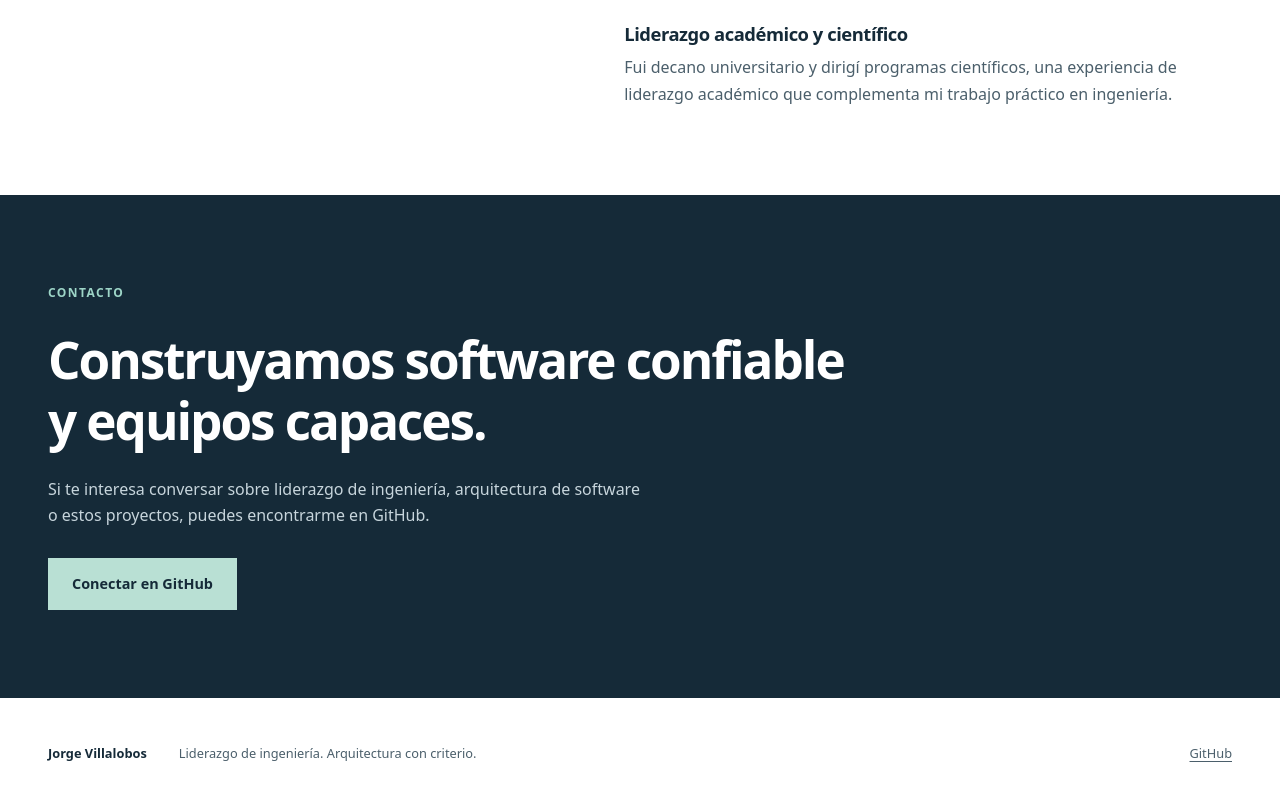
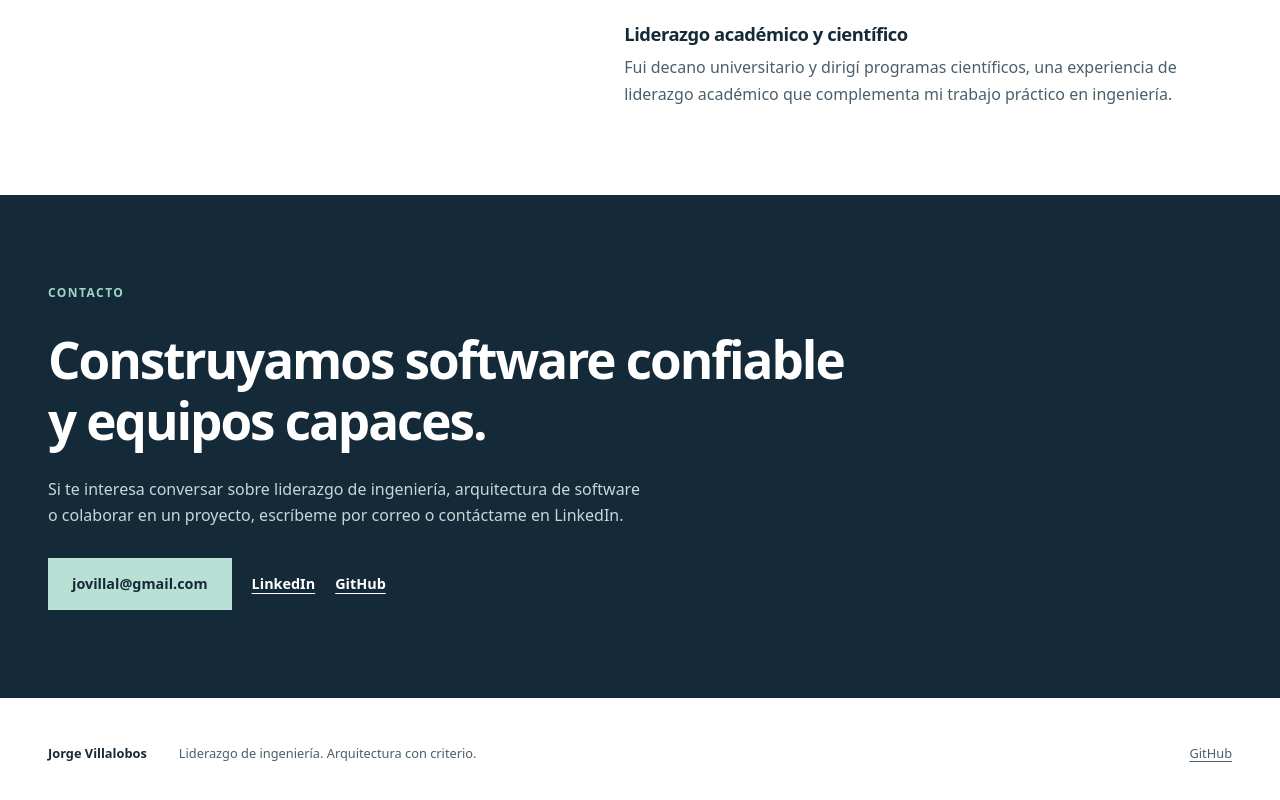
Before and after one commit to jovillal/jovillal.github.io, a plain HTML site: page es/index.html in a window 1280 px wide. Shown: the part 2279-3079 px from the top of the page. Drawn offline with Linux system fonts and the light colour scheme.

Commit message:
Add approved contact options to Spanish portfolio

```diff
--- a/es/index.html
+++ b/es/index.html
@@ -37,7 +37,7 @@
     <section class="leadership section container" id="leadership" aria-labelledby="leadership-title">
       <div><p class="eyebrow">Liderazgo y experiencia</p><h2 id="leadership-title">Decisiones con criterio.<br>Equipos más sólidos.</h2></div><div><div class="leadership-item"><h3>Liderazgo de ingeniería</h3><p>Lideré un equipo de ingeniería distribuido que pasó de cinco a diez integrantes.</p></div><div class="leadership-item"><h3>Estándares de ingeniería y confiabilidad</h3><p>Aumenté la cobertura de pruebas automatizadas a más del 75 % en siete microservicios. Fortalecí los estándares de ingeniería mediante revisiones de código y despliegues controlados, mejorando la confiabilidad de las entregas.</p></div><div class="leadership-item"><h3>Liderazgo académico y científico</h3><p>Fui decano universitario y dirigí programas científicos, una experiencia de liderazgo académico que complementa mi trabajo práctico en ingeniería.</p></div></div>
     </section>
-    <section class="contact" id="contact" aria-labelledby="contact-title"><div class="container section"><p class="eyebrow">Contacto</p><h2 id="contact-title">Construyamos software confiable<br> y equipos capaces.</h2><p>Si te interesa conversar sobre liderazgo de ingeniería, arquitectura de software o estos proyectos, puedes encontrarme en GitHub.</p><nav class="contact-links" aria-label="Enlaces de contacto"><a class="button" href="https://github.com/jovillal">Conectar en GitHub</a></nav></div></section>
+    <section class="contact" id="contact" aria-labelledby="contact-title"><div class="container section"><p class="eyebrow">Contacto</p><h2 id="contact-title">Construyamos software confiable<br> y equipos capaces.</h2><p>Si te interesa conversar sobre liderazgo de ingeniería, arquitectura de software o colaborar en un proyecto, escríbeme por correo o contáctame en LinkedIn.</p><nav class="contact-links" aria-label="Enlaces de contacto"><a class="button" href="mailto:jovillal@gmail.com">jovillal@gmail.com</a><a class="text-link" href="https://www.linkedin.com/in/jorge-villalobos-duran/">LinkedIn</a><a class="text-link" href="https://github.com/jovillal">GitHub</a></nav></div></section>
   </main>
   <footer class="site-footer container"><span>Jorge Villalobos</span><p>Liderazgo de ingeniería. Arquitectura con criterio.</p><a href="https://github.com/jovillal">GitHub</a></footer>
 </body>
```
